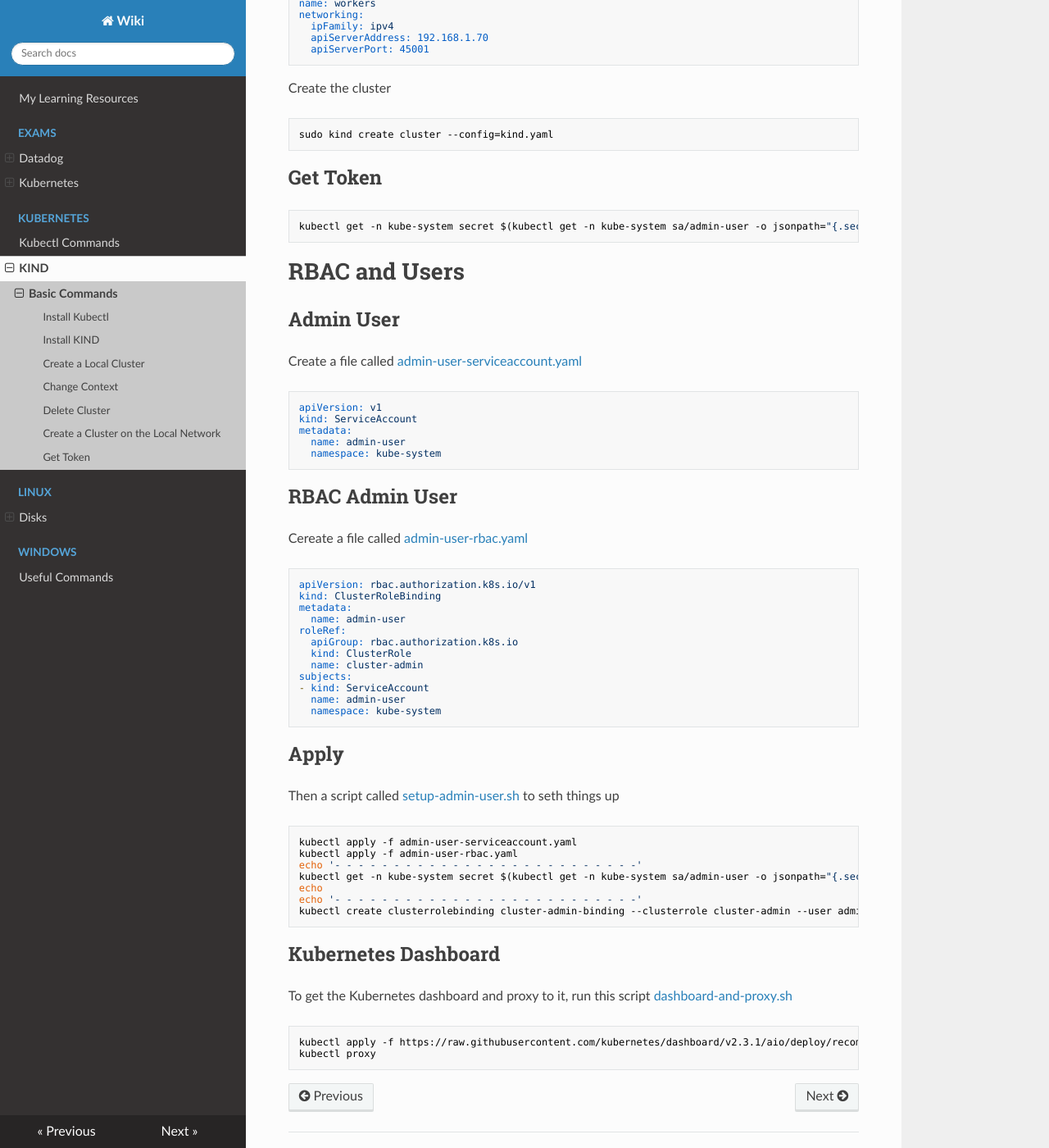
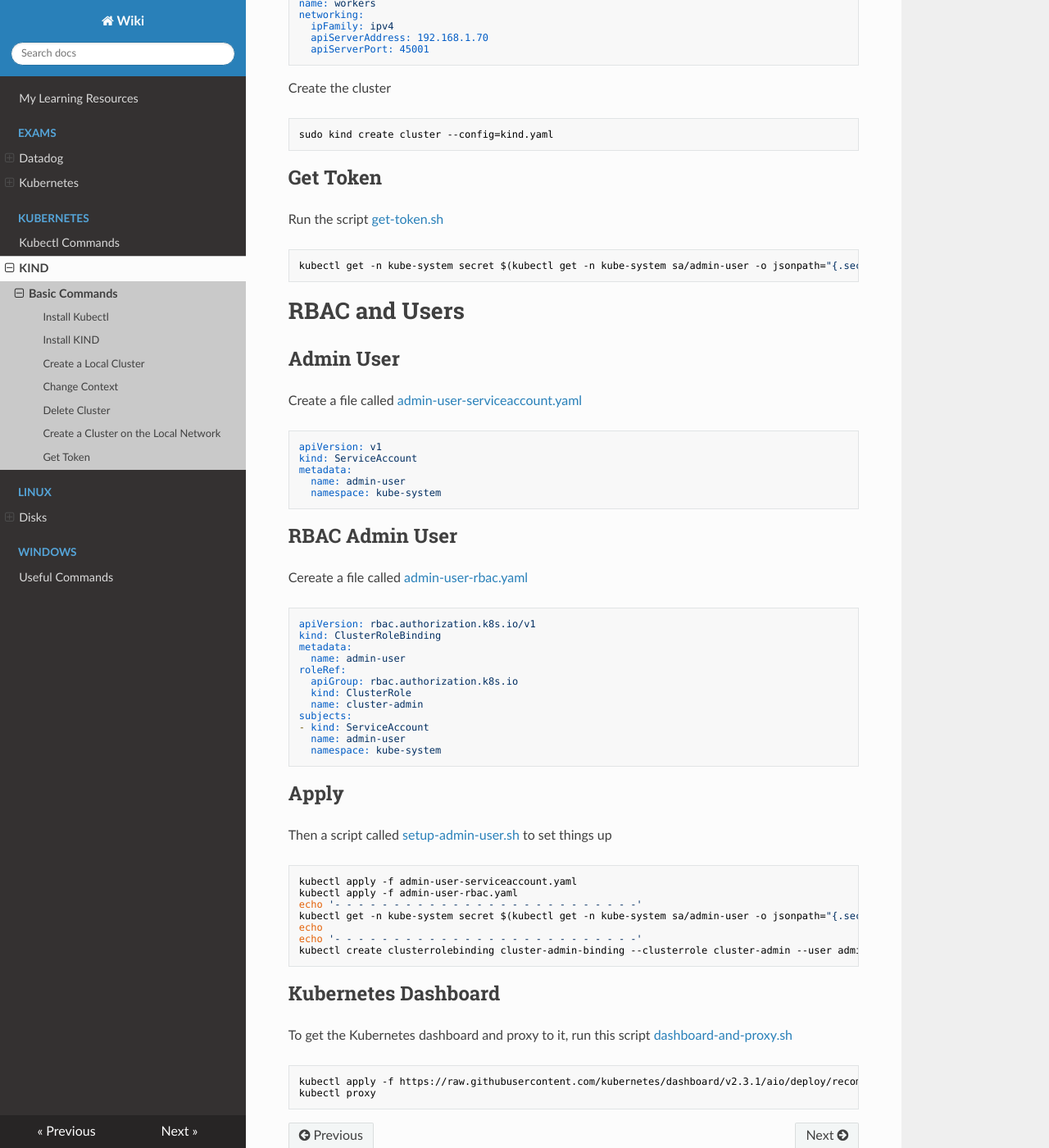
Before and after one commit to iaingblack/mkdocs, an MkDocs documentation site: the page built from docs/Kubernetes/KIND/BasicCommands.md, in a window 1280 px wide and 1400 px high, scrolled down 924 px. Shown: the whole window at 82% size. Built offline with MkDocs 1.6.1, drawn with Linux system fonts in a browser that asks for light colours; nearby versions of some CDN libraries.

Commit message:
added another file to get a token

````diff
--- a/docs/Kubernetes/KIND/BasicCommands.md
+++ b/docs/Kubernetes/KIND/BasicCommands.md
@@ -58,6 +58,7 @@ sudo kind create cluster --config=kind.yaml
 
 ## Get Token
 
+Run the script [get-token.sh](./assets/get-token.sh)
 ```bash
 kubectl get -n kube-system secret $(kubectl get -n kube-system sa/admin-user -o jsonpath="{.secrets[0].name}") -o go-template="{{.data.token | base64decode}}"
 ```
@@ -97,7 +98,7 @@ subjects:
 
 ## Apply
 
-Then a script called [setup-admin-user.sh](./assets/setup-admin-user.sh) to seth things up
+Then a script called [setup-admin-user.sh](./assets/setup-admin-user.sh) to set things up
 
 ```bash
 kubectl apply -f admin-user-serviceaccount.yaml
````
Also changed, not shown: 1 other file.
